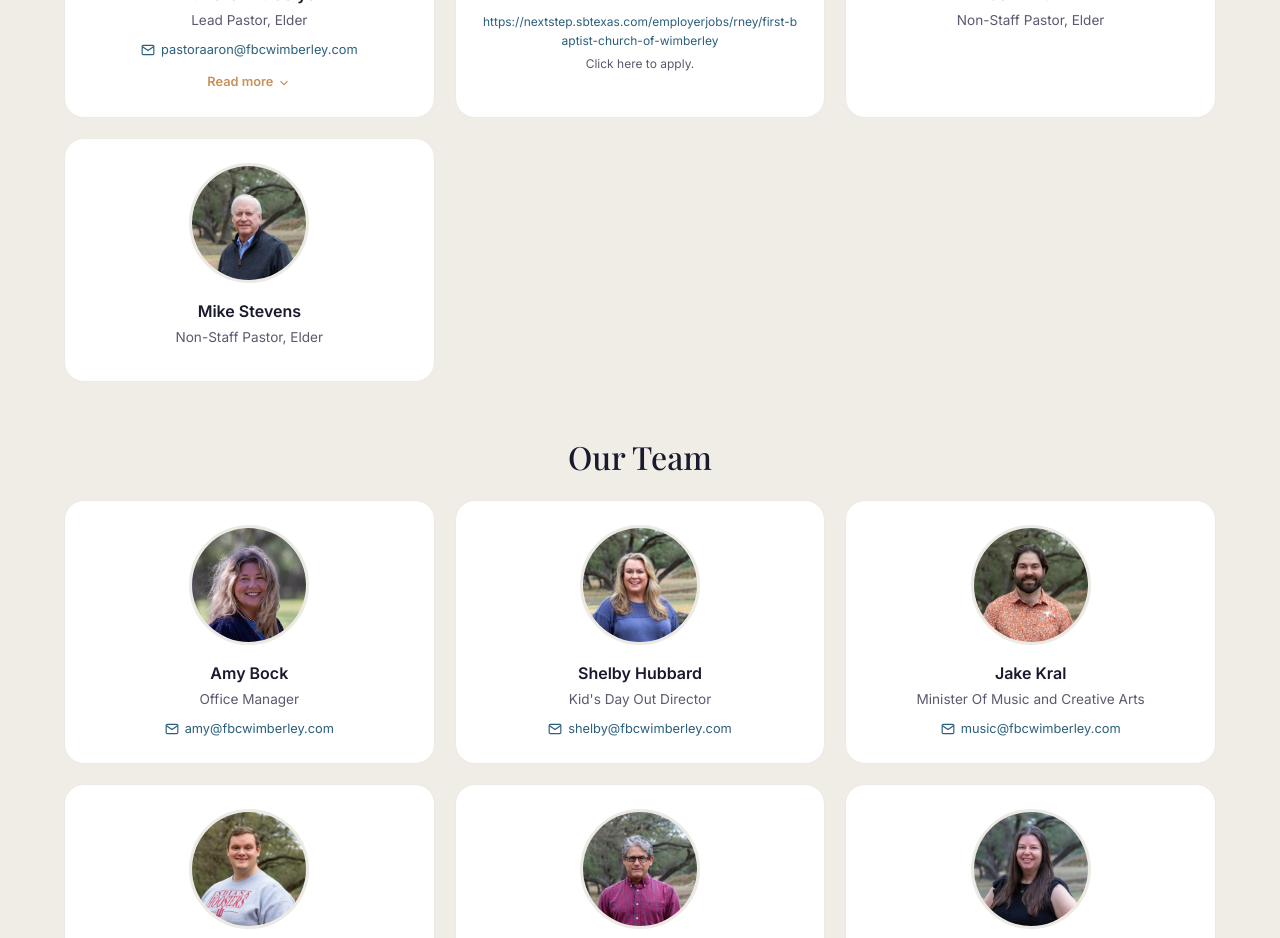
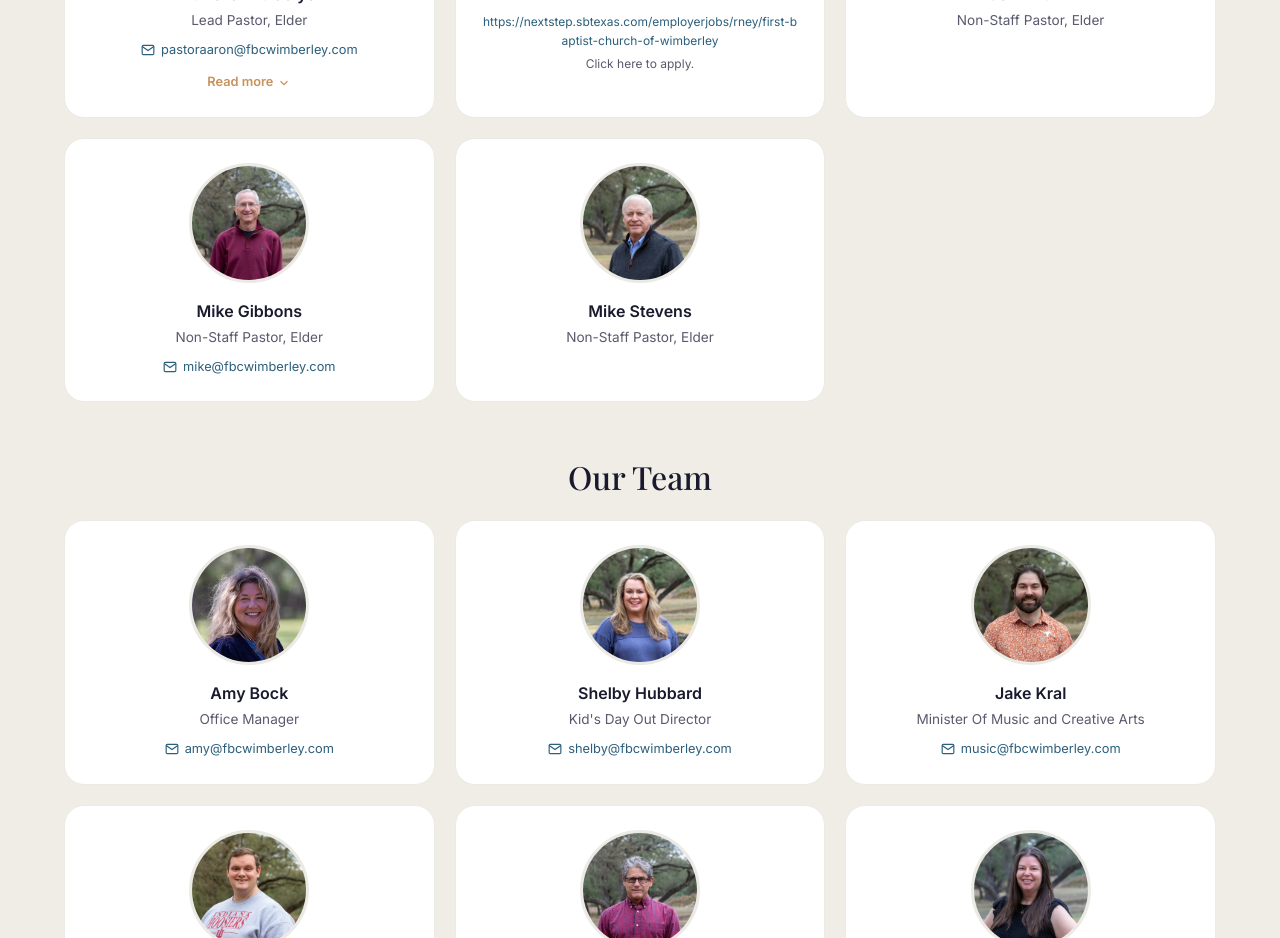
Before and after one commit to fbcwimberley/fbcwimberley, a SvelteKit app: page /about-us/our-team in a window 1280 px wide. Shown: the part 1680-2618 px from the top of the page. Built offline with nearby package versions, Linux system fonts and the light colour scheme; no server answers.

Commit message:
Restore Mike Gibbons elder profile
Restores Mike Gibbons as a Non-Staff Pastor, Elder profile while preserving the five-card roster.

```diff
--- a/src/routes/about-us/aboutData.ts
+++ b/src/routes/about-us/aboutData.ts
@@ -32,7 +32,7 @@ const staff: StaffMember[] = [
 		sortOrder: 1
 	},
 	{
-		name: 'Mike Gibbons',
+		name: 'Ministries & Operations Opening',
 		title: 'Pastor of Ministries & Operations, Elder',
 		applicationUrl: 'https://nextstep.sbtexas.com/employerjobs/rney/first-baptist-church-of-wimberley',
 		hideName: true,
@@ -110,11 +110,19 @@ const staff: StaffMember[] = [
 		sortOrder: 3
 	},
 	{
+		name: 'Mike Gibbons',
+		title: 'Non-Staff Pastor, Elder',
+		email: 'mike@fbcwimberley.com',
+		image: '/images/remote/fbcwimberley.com-Mike-Gibbons-1024x683-2f1c6e26df.webp',
+		group: 'elders',
+		sortOrder: 4
+	},
+	{
 		name: 'Mike Stevens',
 		title: 'Non-Staff Pastor, Elder',
 		image: '/images/remote/fbcwimberley.com-Mike-Stephens-1024x683-135df65071.webp',
 		group: 'elders',
-		sortOrder: 4
+		sortOrder: 5
 	}
 ];
 
```
